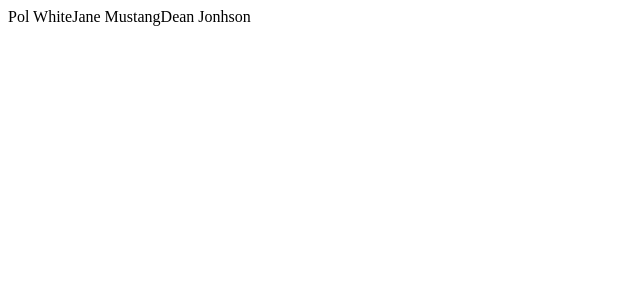
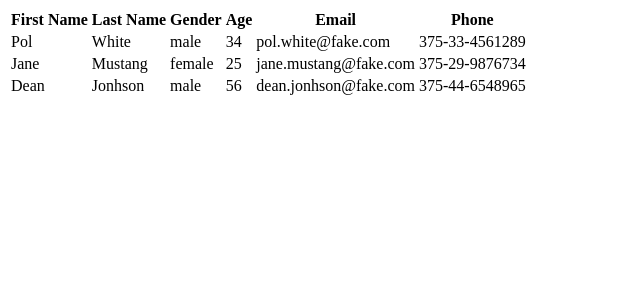
Before and after one commit to shuspes/human-resource, a React app: page / in a window 1280 px wide. Shown: the top 300 px of the page, without its empty margins (0-640 px from the left). Built offline with nearby package versions, Linux system fonts and the light colour scheme.

Commit message:
Display Peoples in table. Create Table, TableHeader, TableBody, TableBodyRow, TableBodyCell  components.

```diff
--- a/components/App.js
+++ b/components/App.js
@@ -1,18 +1,13 @@
-import React from 'react';
-import { peoples } from "../data/peoples";
+import React from "react";
+import { peoples, peoplesTableColumns } from "../data/peoples";
+import Table from "./Table";
 
-class App extends React.Component {
-    render() {
-        return (
-        	<div>
-		        {
-		        	peoples.map((people, index) => {
-						return(<span key={index}>{`${people.FirstName} ${people.LastName}`}</span>);
-		        	})
-		        }
-        	</div>
-        )
-    }
-}
+const App = () => {
+  return (
+    <div>
+      <Table columns={peoplesTableColumns} rows={peoples}/>
+    </div>
+  );
+};
 
 export default App;
--- /dev/null
+++ b/components/Table/Body/Cell.js
@@ -0,0 +1,13 @@
+import React from "react";
+
+class TableBodyCell extends React.Component {
+  render() {
+    return (
+      <td>
+        {this.props.value}
+      </td>
+    );
+  }
+}
+
+export default TableBodyCell;
--- /dev/null
+++ b/components/Table/Body/Row.js
@@ -0,0 +1,21 @@
+import React from "react";
+import TableBodyCell from "./Cell";
+
+class TableBodyRow extends React.Component {
+  render() {
+    const {
+      row,
+      columns
+    } = this.props;
+
+    return (
+      <tr>
+        {
+          columns.map(column => <TableBodyCell value={row[column.Code]} />)
+        }
+      </tr>
+    );
+  }
+}
+
+export default TableBodyRow;
--- /dev/null
+++ b/components/Table/Body/index.js
@@ -0,0 +1,21 @@
+import React from "react";
+import TableBodyRow from "./Row";
+
+class TableBody extends React.Component {
+  render() {
+    const {
+      columns,
+      rows
+    } = this.props;
+
+    return (
+      <tbody>
+      {
+        rows.map(row => <TableBodyRow row={row} columns={columns} />)
+      }
+      </tbody>
+    );
+  }
+}
+
+export default TableBody;
--- /dev/null
+++ b/components/Table/Header/index.js
@@ -0,0 +1,21 @@
+import React from "react";
+
+class TableHeader extends React.Component {
+  render() {
+    const {
+      columns
+    } = this.props;
+
+    return (
+      <thead>
+        <tr>
+          {
+            columns.map(column => <th>{column.Name}</th>)
+          }
+        </tr>
+      </thead>
+    );
+  }
+}
+
+export default TableHeader;
--- /dev/null
+++ b/components/Table/index.js
@@ -0,0 +1,21 @@
+import React from "react";
+import TableHeader from "./Header";
+import TableBody from "./Body";
+
+class Table extends React.Component {
+  render() {
+    const {
+      columns,
+      rows
+    } = this.props;
+
+    return (
+      <table>
+        <TableHeader columns={columns} />
+        <TableBody columns={columns} rows={rows} />
+      </table>
+    );
+  }
+}
+
+export default Table;
```
